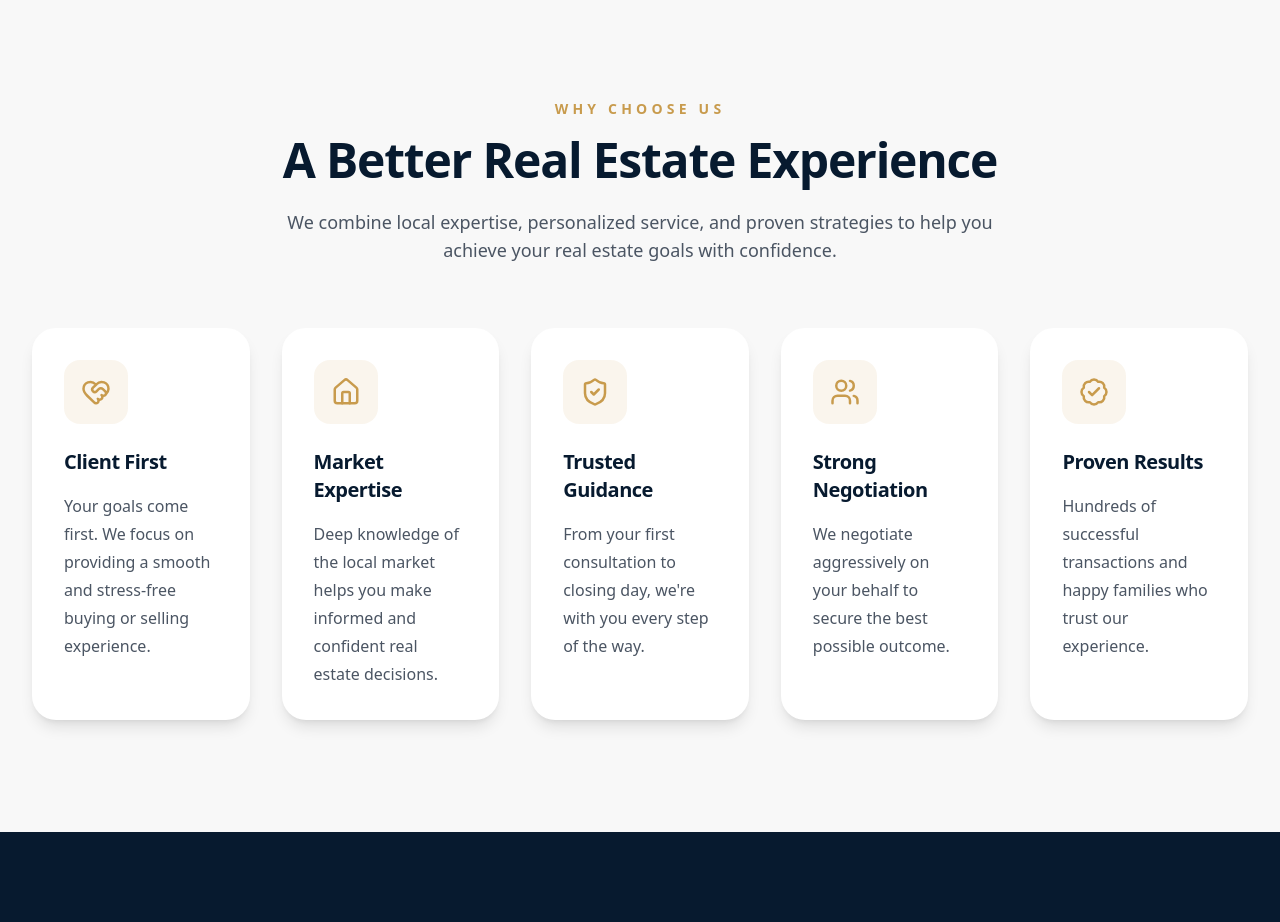
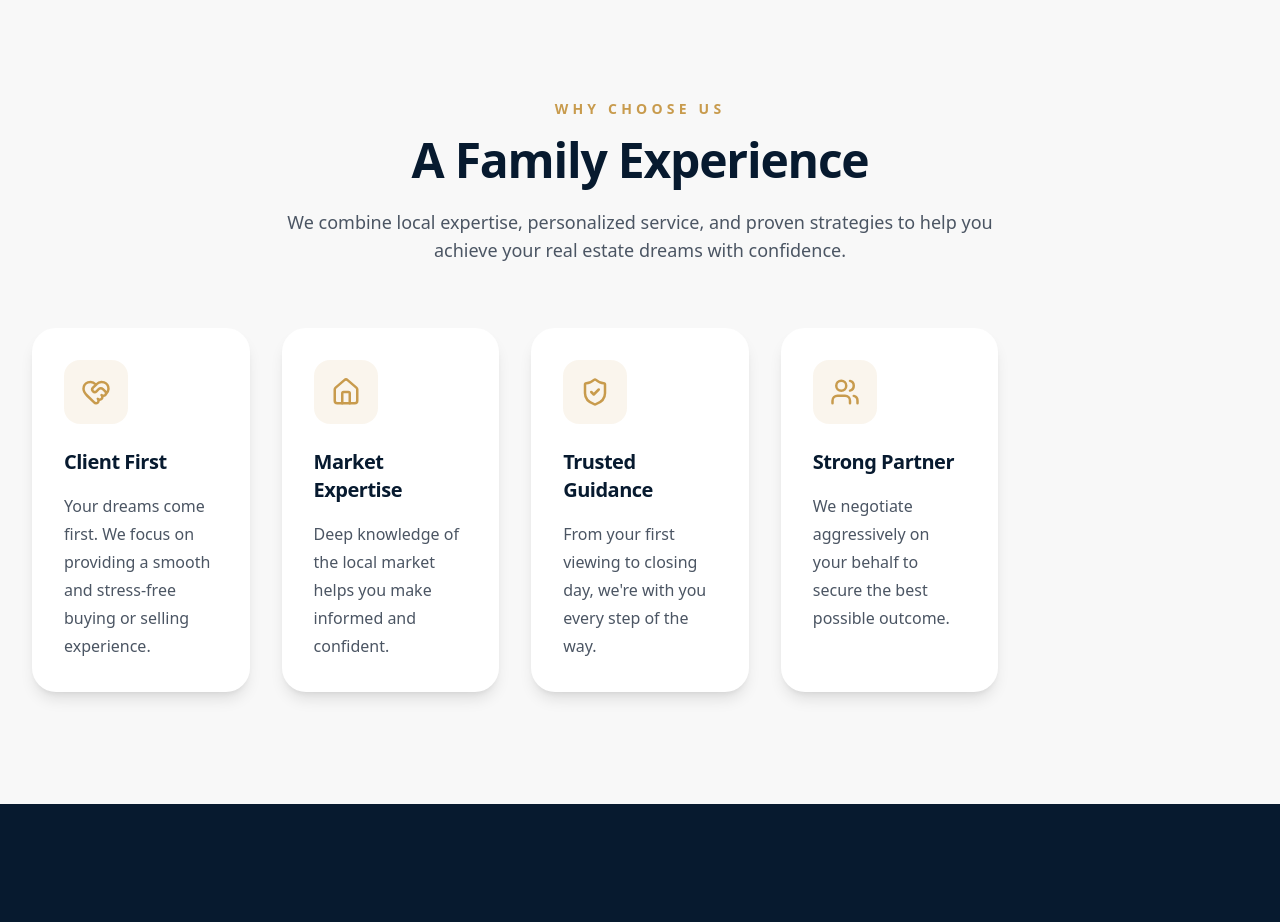
Before and after one commit to MohaiminAlif/dh_real_estate, a Next.js app: page / in a window 1280 px wide. Shown: the part 920-1842 px from the top of the page. Built offline with nearby package versions, Linux system fonts and the light colour scheme.

Commit message:
website updated according to client

```diff
--- a/components/feature.tsx
+++ b/components/feature.tsx
@@ -13,32 +13,32 @@ const features = [
     icon: HeartHandshake,
     title: "Client First",
     description:
-      "Your goals come first. We focus on providing a smooth and stress-free buying or selling experience.",
+      "Your dreams come first. We focus on providing a smooth and stress-free buying or selling experience.",
   },
   {
     icon: House,
     title: "Market Expertise",
     description:
-      "Deep knowledge of the local market helps you make informed and confident real estate decisions.",
+      "Deep knowledge of the local market helps you make informed and confident.",
   },
   {
     icon: ShieldCheck,
     title: "Trusted Guidance",
     description:
-      "From your first consultation to closing day, we're with you every step of the way.",
+      "From your first viewing to closing day, we're with you every step of the way.",
   },
   {
     icon: Users,
-    title: "Strong Negotiation",
+    title: "Strong Partner",
     description:
       "We negotiate aggressively on your behalf to secure the best possible outcome.",
   },
-  {
-    icon: BadgeCheck,
-    title: "Proven Results",
-    description:
-      "Hundreds of successful transactions and happy families who trust our experience.",
-  },
+  // {
+  //   icon: BadgeCheck,
+  //   title: "Proven Results",
+  //   description:
+  //     "Hundreds of successful transactions and happy families who trust our experience.",
+  // },
 ];
 
 export default function Features() {
@@ -51,12 +51,12 @@ export default function Features() {
           </span>
 
           <h2 className="mt-4 text-4xl font-bold text-[#071A2F] lg:text-5xl">
-            A Better Real Estate Experience
+            A Family Experience
           </h2>
 
           <p className="mt-6 text-lg text-gray-600">
             We combine local expertise, personalized service, and proven
-            strategies to help you achieve your real estate goals with
+            strategies to help you achieve your real estate dreams with
             confidence.
           </p>
         </div>
```
